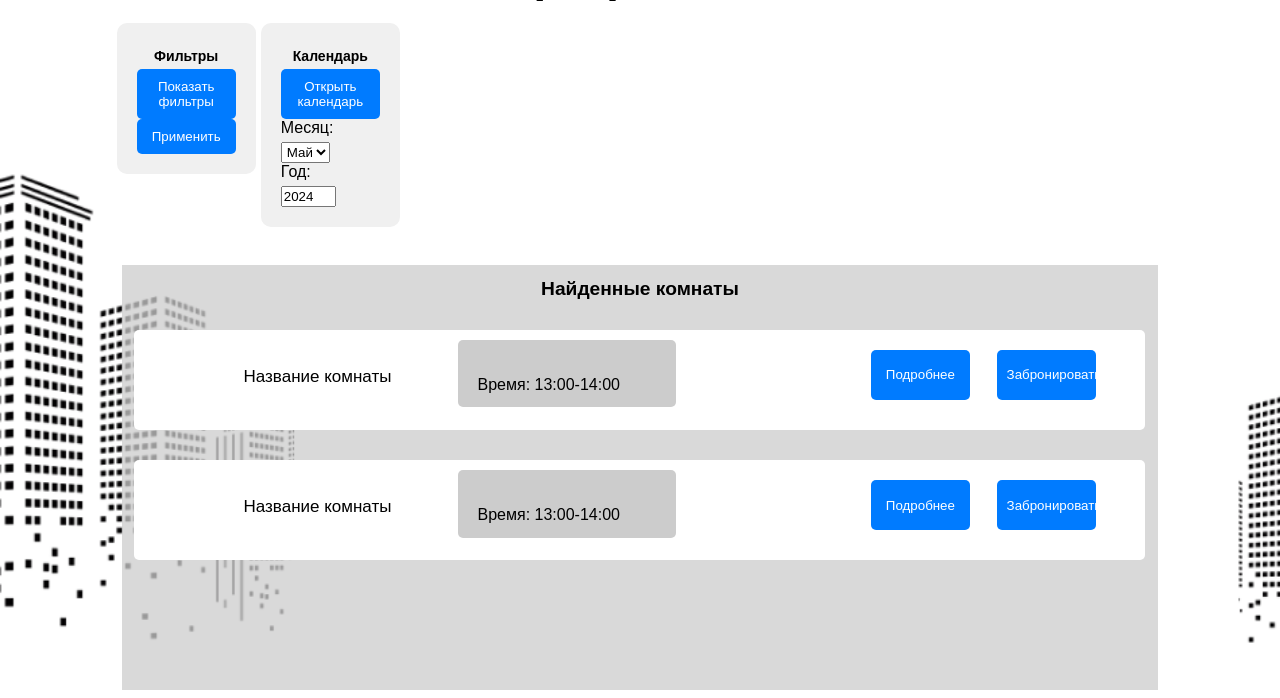
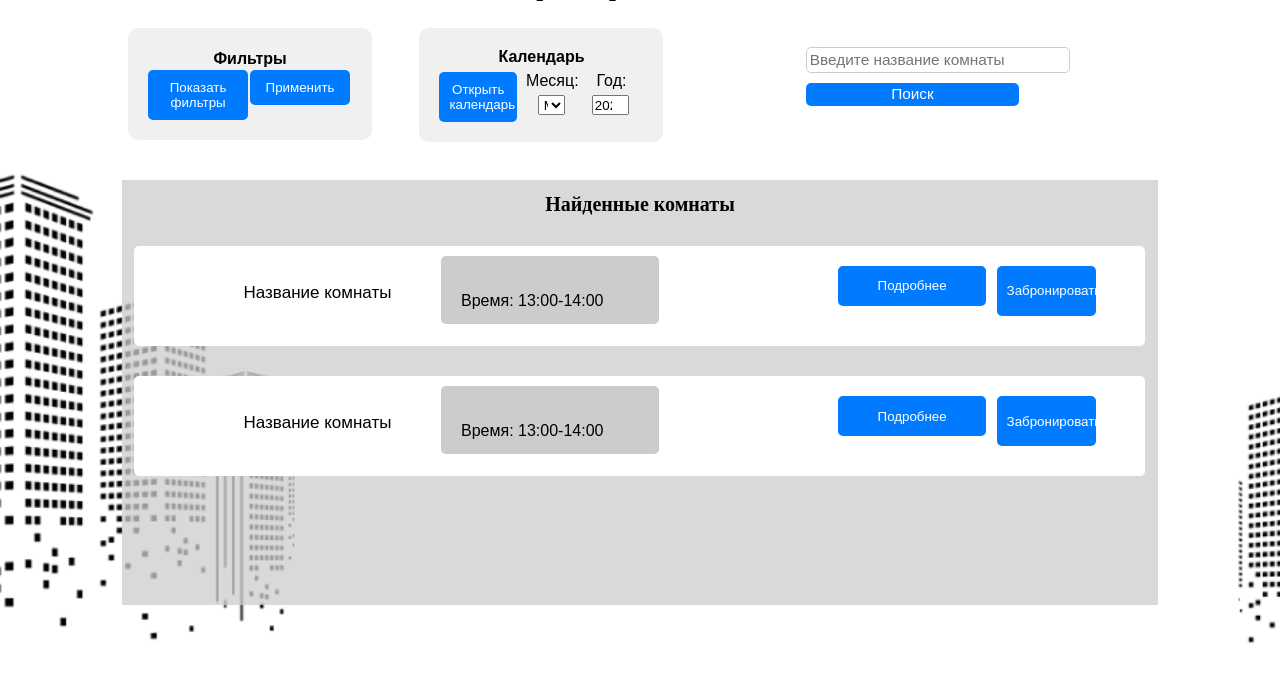
Before and after one commit to al1vel/itproject, a FastAPI app: template templates/main_page.html in a window 1280 px wide. Shown: the part 102-800 px from the top of the page. Run offline with FastAPI, Linux system fonts and the light colour scheme; the template is opened without the code that fills it, so the values that code supplies are empty; parts of the project's set-up code (start-up, migrations or seed data) failed here and were passed over; some web fonts are replaced.

Commit message:
добавила изменения и поиск на главной страничке

```diff
--- a/database.py
+++ b/database.py
@@ -32,6 +32,7 @@ def initialize_database():
     equipment TEXT NOT NULL,
     description TEXT NOT NULL,
     room_image TEXT NOT NULL
+    location TEXT NOT NULL
     )
     ''')
 
--- a/main.py
+++ b/main.py
@@ -88,7 +88,8 @@ def get_info(request: Request, room_name: str):
         "capacity": room_info[2],
         "equipment": room_info[3],
         "description": room_info[4],
-        "room_image": room_info[5]  # Путь к изображению комнаты
+        "room_image": room_info[5],
+        "location": room_info[6]
     }
     return templates.TemplateResponse("room_info.html", {"request": request, **room_data})
 
--- a/templates/lk.html
+++ b/templates/lk.html
@@ -19,8 +19,10 @@
     <select id="pageSelect">
             <option value="/user_info?login={{ login }}">Личный кабинет</option>
             <option value="/">Главная страница</option>
-            <option value="/room">Переговорная комната</option>
-    </select>
+            {% for room in rooms %}
+            <option value="/get_info?room_name={{ room.room_name }}">{{ room.room_name }}</option>
+            {% endfor %}
+     </select>
 </div></div>
 <div class="container">
     <div class="profile-container">
--- a/templates/main_page.html
+++ b/templates/main_page.html
@@ -18,16 +18,27 @@
 
 <div id="dropdown" class="dropdown" style="display: none;">
      <select id="pageSelect">
-            <option value="http://127.0.0.1:8000/user_info">Личный кабинет</option>
+            <option value="/user_info?login={{ login }}">Личный кабинет</option>
             <option value="/">Главная страница</option>
-            <option value="/room">Переговорная комната</option>
+            {% for room in rooms %}
+            <option value="/get_info?room_name={{ room.room_name }}">{{ room.room_name }}</option>
+            {% endfor %}
      </select>
 </div></div>
 <h1 class="title_main">Переговорные комнаты</h1>
 <div class="filters-calendar-container">
    <div class="sidebar">
-        <h3>Фильтры</h3>
+    <main_text_f>Фильтры</main_text_f>
+    <div class="filter-controls">
+        <p><div class="filter-column">
             <button onclick="toggleFilters()">Показать фильтры</button>
+        </div></p>
+        <p><div class="filter-column">
+            <button onclick="applyFilters()">Применить</button>
+        </div></p>
+    </div>
+    <div class="filter-options">
+        <div class="filter-column">
             <div class="equipment-options">
                 <label for="equipment">Оборудование:</label>
                 <select id="equipment" multiple>
@@ -36,6 +47,8 @@
                     <!-- Другие варианты оборудования -->
                 </select>
             </div>
+        </div>
+        <div class="filter-column">
             <div class="capacity-options">
                 <label for="capacity">Вместимость:</label>
                 <select id="capacity">
@@ -45,13 +58,25 @@
                     <option value="26-40">26-40</option>
                 </select>
             </div>
-        <button onclick="applyFilters()">Применить</button>
         </div>
-
+        <div class="filter-column">
+            <div class="loc-options">
+                <label for="loc">Локации:</label>
+                <select id="loc">
+                    <option value="Пункт А">Пункт А</option>
+                    <option value="Пункт В">Пункт В</option>
+                </select>
+            </div>
+        </div>
+    </div>
+</div>
    <div class="main-content">
-        <h2>Календарь</h2>
-        <div>
+    <main_text_f>Календарь</main_text_f>
+    <div class="calendar-controls">
+        <div class="control-column">
             <button onclick="toggleCalendar()">Открыть календарь</button>
+        </div>
+        <div class="control-column_mon">
             <label for="month">Месяц:</label>
             <select id="month" onchange="updateCalendar()">
                 <option value="0">Январь</option>
@@ -67,8 +92,11 @@
                 <option value="10">Ноябрь</option>
                 <option value="11">Декабрь</option>
             </select>
+        </div>
+        <div class="control-column_year">
             <label for="year">Год:</label>
             <input type="number" id="year" onchange="updateCalendar()">
+        </div>
     </div>
 
     <table id="calendar">
@@ -86,7 +114,10 @@
         <tbody></tbody>
     </table>
    </div>
-</div>
+ <div class="search-container">
+    <input type="text" id="roomNameInput" placeholder="Введите название комнаты">
+    <button onclick="searchRooms()">Поиск</button>
+</div></div>
     <div class="found-rooms-container">
     <h2 class="found-rooms-title">Найденные комнаты</h2>
         <div class="room-info_main">
@@ -175,14 +206,18 @@
         function toggleFilters() {
     var equipmentOptions = document.querySelector('.equipment-options');
     var capacityOptions = document.querySelector('.capacity-options');
+    var locOptions = document.querySelector('.loc-options');
     if (equipmentOptions.style.display === 'none' || equipmentOptions.style.display === '') {
         equipmentOptions.style.display = 'block';
         capacityOptions.style.display = 'block';
+        locOptions.style.display = 'block';
     } else {
         equipmentOptions.style.display = 'none';
         capacityOptions.style.display = 'none';
+        locOptions.style.display = 'none';
     }
 }
+
 
         function applyFilters() {
             // Логика применения фильтров
--- a/templates/static/styles.css
+++ b/templates/static/styles.css
@@ -19,8 +19,8 @@ h2 {
     text-align: center;
     font-size: 20px;
     color: #000000;
-    margin-bottom: 30px;
-    margin-top: 20px;
+    margin-bottom: 3%;
+    margin-top: 1%;
     font-family: Arial;
 
 }
@@ -187,8 +187,8 @@ button:hover {
         justify-content: flex-end;
 }
 .button-container {
-        width: 10%;
-        height: 50px;
+        width: 15%;
+        height: 50%;
         display: flex;
         margin-left:17%;
         margin-top:1%;
@@ -267,37 +267,28 @@ button:hover {
             margin-top: 100px;
         }
 
-        /* Стили для боковой панели */
         .sidebar {
-            width: 30%;
-            height: 20%;
+            width: 35%;
+            height: 2%;
             margin-top: 1%;
-            margin-left: 9%;
-            margin-right: 1%;
+            margin-left: 6%;
             background-color: #f0f0f0;
             border-radius: 10px;
+            display: flex;
+            flex-direction: column;
         }
 
         .main-content {
-            width: 9%;
+            width: 55%;
+            height: 10%;
             margin-top: 1%;
-            margin-right: 35%;
+            margin-right: 15%;
+            margin-left: 5%;
             background-color: #f0f0f0;
             border-radius: 10px;
+            text-align: center;
         }
 
-
-
-        /* Стили для блоков оборудования и вместимости */
-        .equipment-options,
-        .capacity-options {
-            display: none;
-            margin-bottom: 7%;
-            weight:20%;
-            height:15%;
-        }
-
-        /* Стили для календаря */
         #calendar {
             display: none;
             border-collapse: collapse;
@@ -326,7 +317,7 @@ button:hover {
    .filters-calendar-container {
             display: flex;
             justify-content: space-between;
-            width: 40%;
+            width: 75%;
             margin: 0 auto;
             margin-top: 0%;
             margin-left: 5%;
@@ -366,9 +357,16 @@ button:hover {
 
 
 .equipment-options,
-.capacity-options {
-    margin-bottom: 5%;
-    width: 70%;
+.capacity-options
+.loc-options{
+       display: none;
+       margin-bottom: 7%;
+       weight:15%;
+       height:15%;
+}
+.capacity-options,
+.loc-options {
+    display: none;
 }
 
 .title_main {
@@ -393,7 +391,8 @@ button:hover {
 
 .found-rooms-title {
     margin-top: 0;
-    font-size: 120%;
+    font-size: 125%;
+    font-family: 'Montserrat';
 }
 .room-info_main {
         width: 98%;
@@ -449,3 +448,73 @@ button:hover {
             border-radius: 5px;
             z-index: 1000;
         }
+
+    .filter-controls {
+    display: flex;
+    justify-content: space-between;
+}
+
+.filter-column {
+    width: 60%;
+    margin-right:1%;
+}
+
+.filter-options {
+    display: flex;
+    justify-content: space-between;
+}
+.calendar-controls {
+    display: flex;
+    justify-content: space-between;
+}
+
+.control-column {
+    width: 38%;
+    margin-right: 1%;
+    margin-top:3%;
+}
+.control-column_mon {
+    width: 45%;
+    margin-left: 3%;
+    margin-top:3%;
+}
+.control-column_year {
+    width: 53%;
+    margin-top:3%;
+}
+main_text_f{
+    text-align: center;
+    font-size: 100%;
+    color: #000000;
+    margin-bottom: 1%;
+    margin-top: 1%;
+    font-family: Arial;
+    font-weight: bold;
+    }
+
+    .search-container {
+    margin-top: 3%;
+    margin-bottom: 2%;
+}
+
+.search-container input[type="text"] {
+    width: 120%;
+    padding: 1.5%;
+    border: 1px solid #ccc;
+    border-radius: 5px;
+    font-size: 1.2vw;
+}
+
+.search-container button {
+    padding: 1% 2%;
+    background-color: #007bff;
+    color: #fff;
+    border: none;
+    border-radius: 5px;
+    cursor: pointer;
+    font-size: 1.2vw;
+}
+
+.search-container button:hover {
+    background-color: #0056b3;
+}
```
Also changed, not shown: other parts of templates/static/styles.css (+29 -29 lines), templates/room.html (+7 -4 lines). Lines whose indentation alone changed are shown as unchanged.
